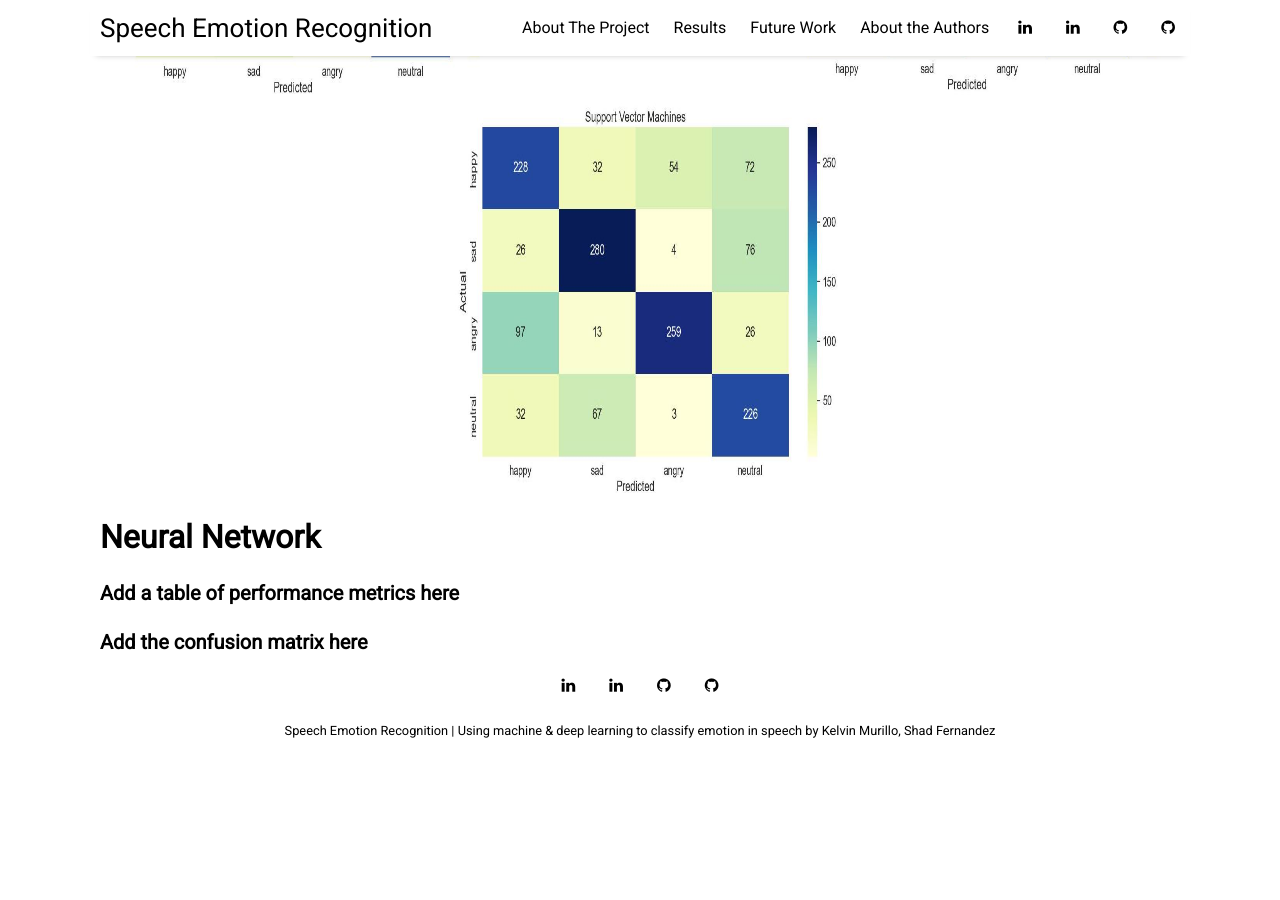
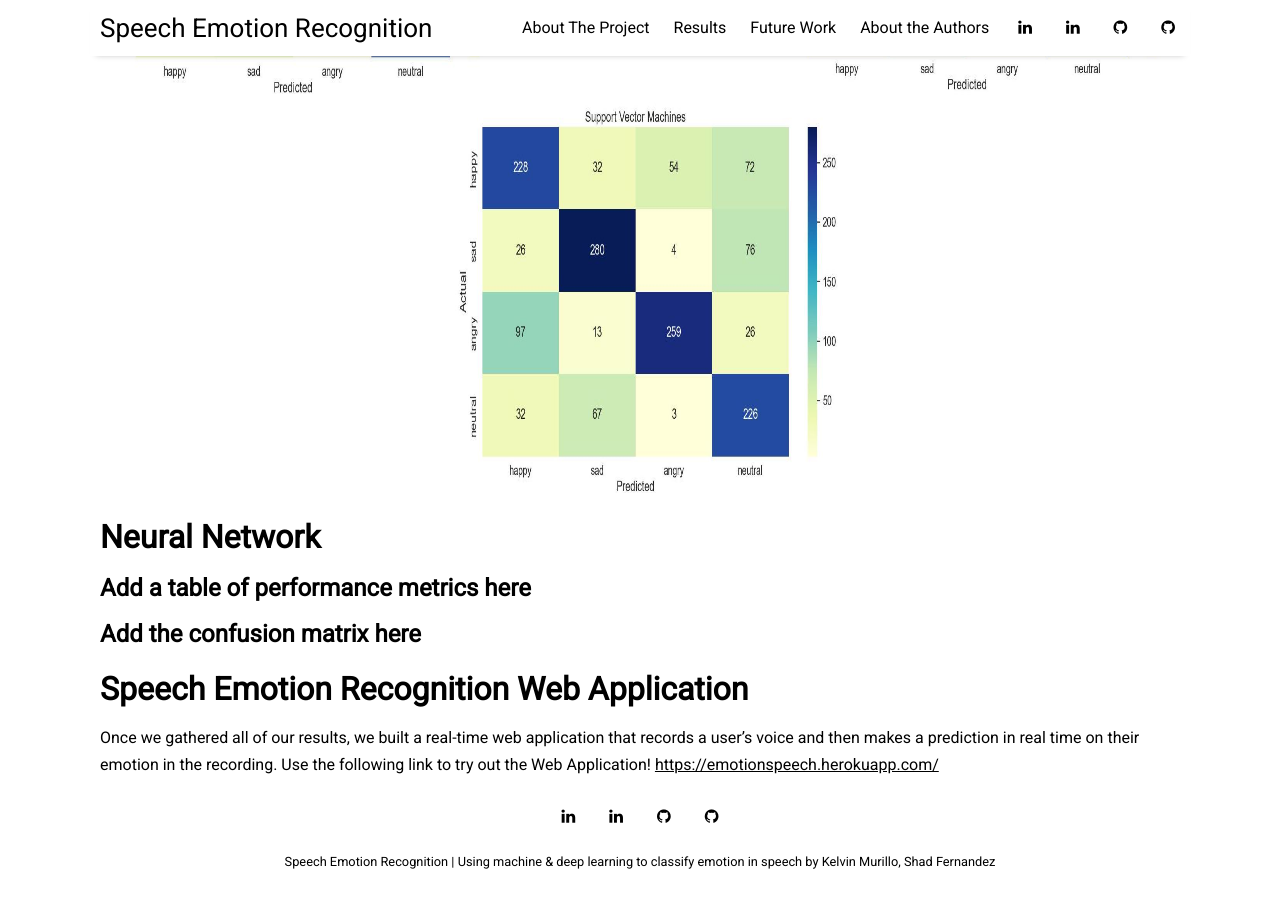
Before and after one commit to kelvinm10/SER_Website, a Jekyll site: the page built from _posts/2022-04-18-results.md, in a window 1280 px wide and 900 px high, scrolled down 2925 px. Built offline with Jekyll 4.4.1, drawn with Linux system fonts in a browser that asks for light colours; nearby versions of some CDN libraries; before the commit the page ends 3694 px from its top, so only the background shows below that.

Commit message:
moved webapp link to results page

```diff
--- a/_posts/2022-04-18-results.md
+++ b/_posts/2022-04-18-results.md
@@ -56,6 +56,13 @@ image: results.jpg
 <img src="{{ site.github.url }}/assets/img/SvmCm.jpg" alt="SVM" style="width:400px;height:400px;">
 
 # Neural Network
-### Add a table of performance metrics here
+## Add a table of performance metrics here
 
-### Add the confusion matrix here
+## Add the confusion matrix here
+
+
+# Speech Emotion Recognition Web Application
+Once we gathered all of our results, we built a real-time web application that records a user's voice and then makes a
+prediction in real time on their emotion in the recording. Use the following link to try out the Web Application!
+[https://emotionspeech.herokuapp.com/
+](https://emotionspeech.herokuapp.com/)
```
Also changed, not shown: _posts/2022-04-02-about-the-project.md (+0 -7 lines).
